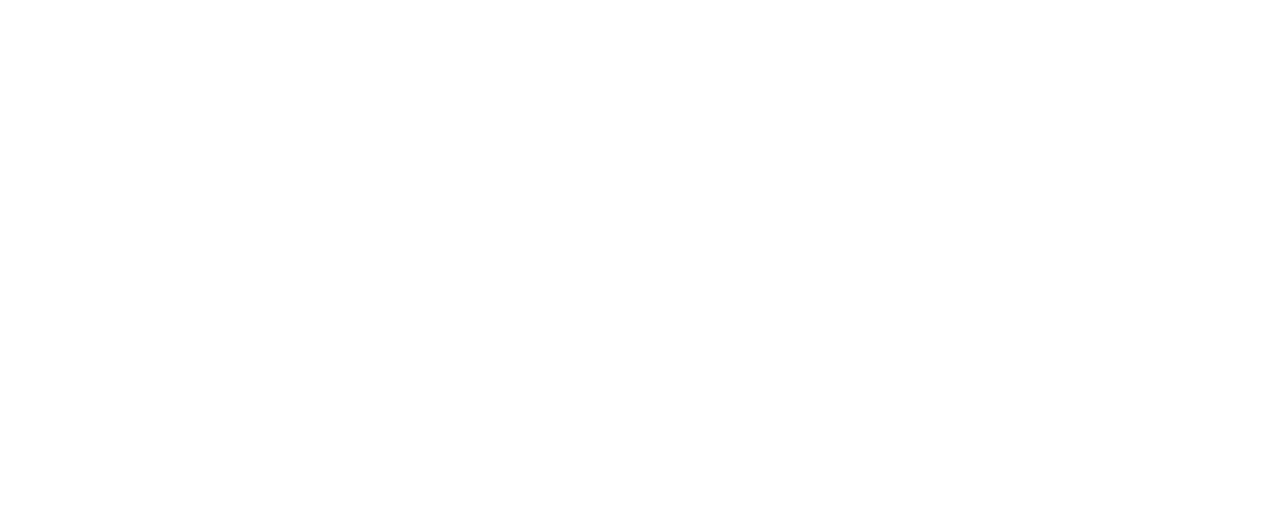
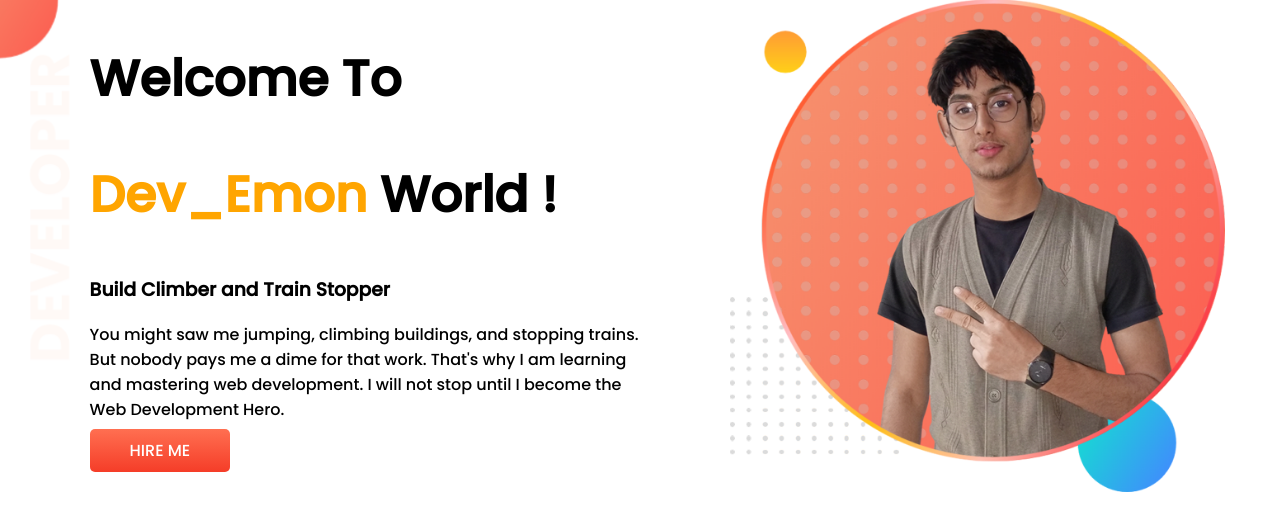
Before and after one commit to mdnaimurrahaman/Developr-Protfolio, a plain HTML site: page index.html in a window 1280 px wide. Drawn offline with Linux system fonts and the light colour scheme.

Commit message:
top banner

```diff
--- a/index.html
+++ b/index.html
@@ -4,10 +4,26 @@
     <meta charset="UTF-8">
     <meta http-equiv="X-UA-Compatible" content="IE=edge">
     <meta name="viewport" content="width=device-width, initial-scale=1.0">
-    <title>Document</title>
+    <title>My Protfolio</title>
     <link rel="stylesheet" href="style.css">
+    <link rel="preconnect" href="https://fonts.googleapis.com">
+    <link rel="preconnect" href="https://fonts.gstatic.com" crossorigin>
+    <link href="https://fonts.googleapis.com/css2?family=Poppins:wght@500&display=swap" rel="stylesheet">
 </head>
 <body>
 
+    <section class="top-banner">
+        <div class="welcome-side">
+            <h1>Welcome To</h1>
+            <h1><span class="text-color">Dev_Emon</span> World ! </h1>
+            <h3>Build Climber and Train Stopper</h3>
+            <p>You might saw me jumping, climbing buildings, and stopping trains. But nobody pays me a dime for that work. That's why I am learning and mastering web development. I will not stop until I become the Web Development Hero.</p>
+            <a class="btn-hero" href="https://web.facebook.com/emon2075" target="_blank" rel="noopener noreferrer">HIRE ME </a>
+        </div>
+        <div class="welcome-side">
+           <img src="images/my-bg-final-1.png" alt="">
+        </div>
+    </section>
+
 </body>
 </html>
--- a/style.css
+++ b/style.css
@@ -0,0 +1,50 @@
+/* https://programminghero1.github.io/developer-portfolio/ */
+body{
+    font-family: 'Poppins', sans-serif;
+    margin: 0%;
+}
+
+section{
+    display: flex;
+}
+
+.welcome-side{
+    width: 50%;
+    margin-left: 7%;
+}
+
+h1{
+    font-size: 50px;
+    /* font-weight: bold; */
+}
+.welcome-side img{
+    width: 90%;
+}
+
+.text-color{
+    color: #ffa500;
+}
+
+/* h3{
+    font-size: 45px;
+} */
+
+.btn-hero{
+    background-image: linear-gradient(#ff6f51,#f53d28);
+    padding: 10px 40px;
+    text-decoration: none;
+    border-radius: 5px;
+    color: #ffff;
+}
+.btn-hero:hover{
+    background-image: linear-gradient(#f7ce83,#f5af1a);
+    padding: 10px 40px;
+    text-decoration: none;
+    border-radius: 5px;
+    transition: all 0.5s ease;
+}
+
+.top-banner{
+    background-image: url(images/top-banner.png);
+    background-repeat: no-repeat;
+}
```
Also changed, not shown: images/dream-bg.png (added), images/exp-bg.png (added), images/jhankar.png (added), images/jhankar2.png (added), images/my-bg 2.png (added), images/my-bg 3.png (added), images/my-bg 4.png (added), images/my-bg-final-1.png (added), images/my-bg-final-2.png (added), images/my-bg-final-3.png (added), images/my-bg.png (added), images/my-bg2.png (added), images/top-banner.png (added), 2 other files.
